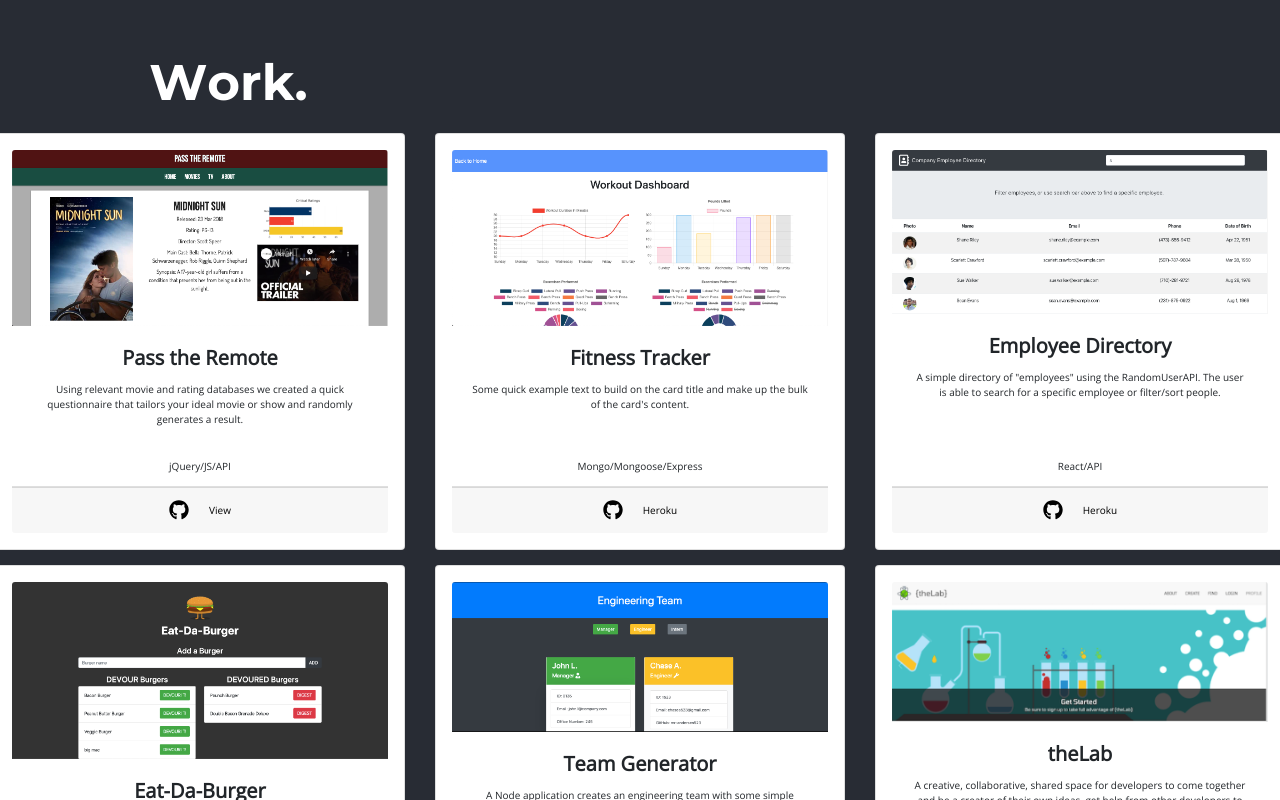
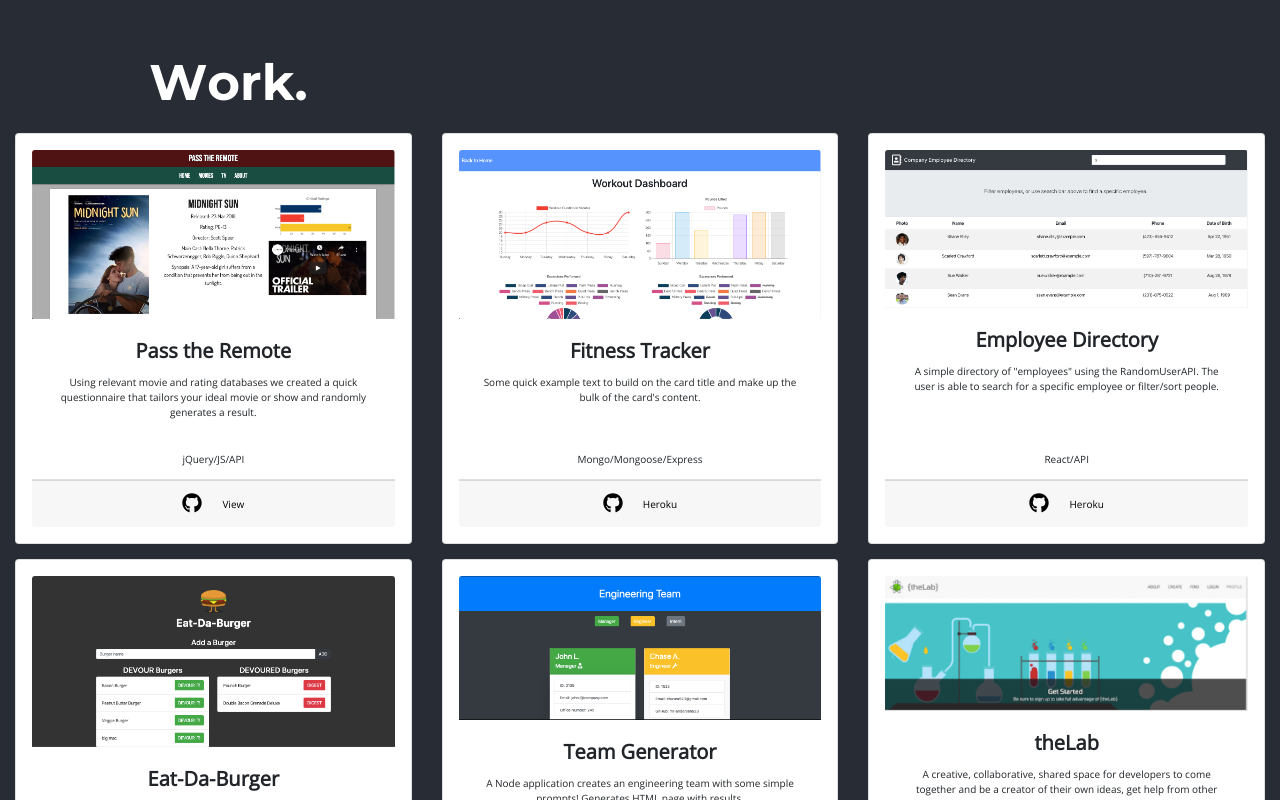
Before and after one commit to mr-andersen523/React-Portfolio4.0, a React (Create React App) app in the folder my-portfolio/: page / in a window 1280 px wide. Shown: the part 1420-2220 px from the top of the page. Built offline with nearby package versions, Linux system fonts and the light colour scheme.

Commit message:
style tweak

```diff
--- a/my-portfolio/src/App.css
+++ b/my-portfolio/src/App.css
@@ -150,9 +150,9 @@ li .link:hover{
 
 
 #cards {
-  margin: 0 auto; /* Added */
-  float: none; /* Added */
-  margin-bottom: 10px; /* Added */
+  float: none;
+  margin: 5px 20px;
+
 }
 
 .card-deck-wrapper:nth-child(2) {
```
